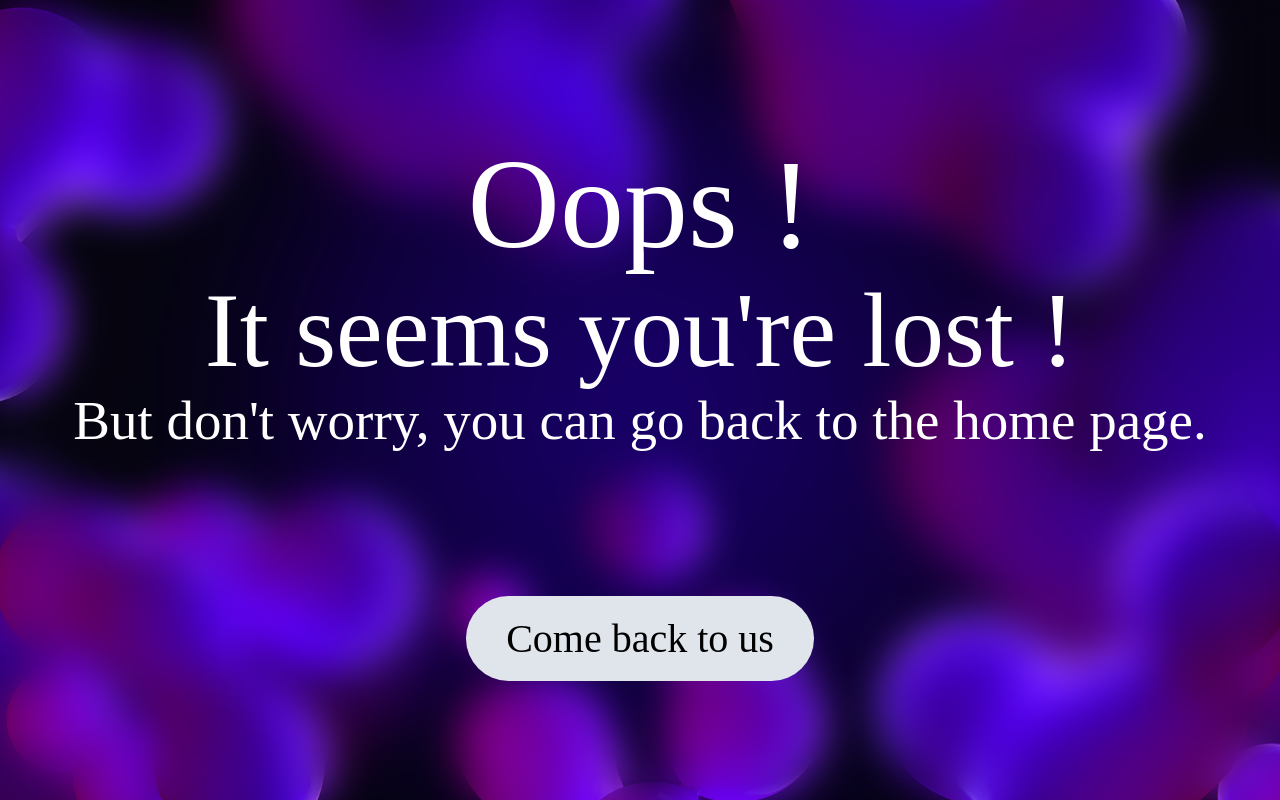
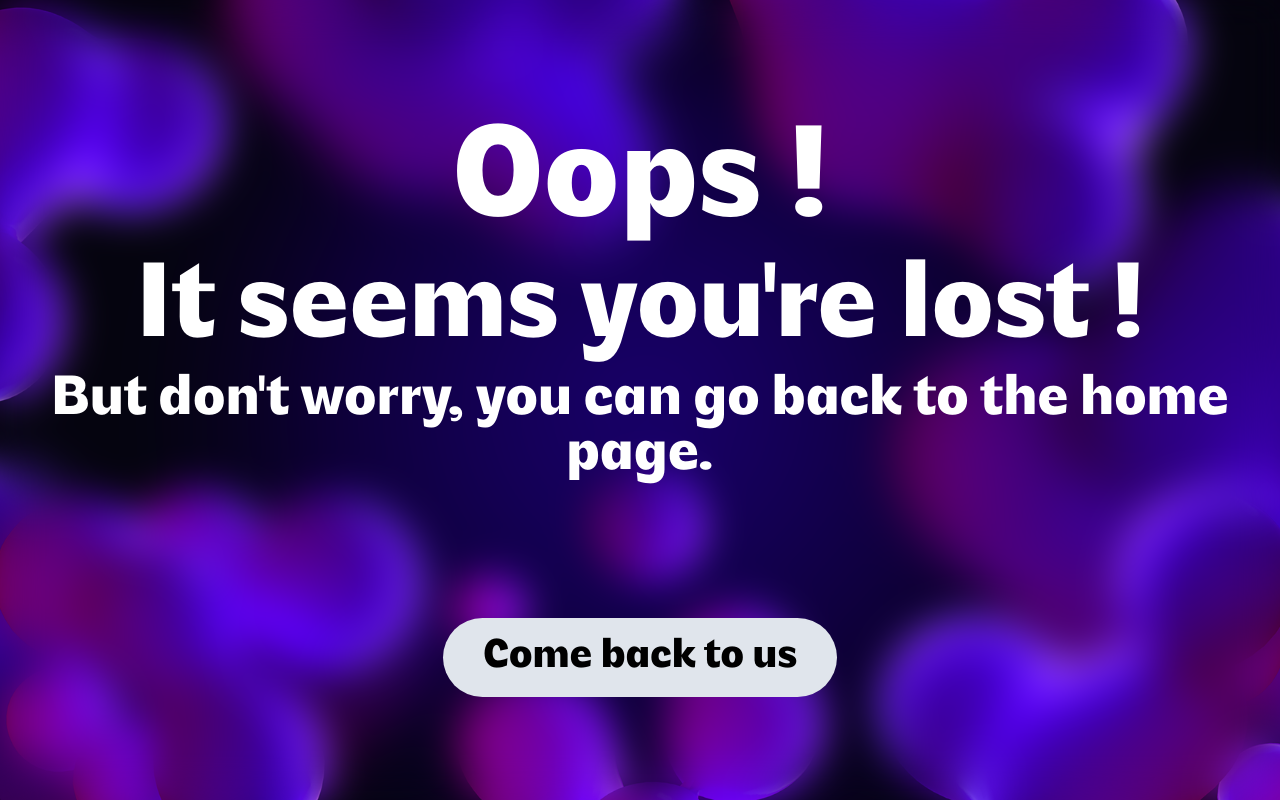
Before and after one commit to AsuCracotte/Portfolio, a plain HTML site: page html/404.html in a window 1280 px wide. Drawn offline with Linux system fonts and the light colour scheme.

Commit message:
Fix CSS layout issues on 404 page and add font styling; remove unnecessary comments from HTML files

```diff
--- a/css/404.css
+++ b/css/404.css
@@ -12,7 +12,8 @@ body {
     backdrop-filter: blur(20px);
     display: flex;
     flex-direction: column;
-    justify-content: space-beetwen;
+    justify-content: space-between;
+    font-family: "Venice Blvd", sans-serif;
 }
 
 main {
@@ -21,6 +22,7 @@ main {
     justify-content: space-evenly;
     gap: 2rem;
     height: 100%;
+    font-family: "Venice Blvd", sans-serif;
 }
 
 .container {
@@ -36,6 +38,7 @@ main {
 
 .text--title {
     font-size: 128px;
+    font-style: bold;
 }
 
 .text--subtitle {
@@ -44,6 +47,7 @@ main {
 
 .text--p{
     font-size: 55px;
+    font-style: bold;
 }
 
 .button {
@@ -70,3 +74,7 @@ article {
 .easter-egg {
     font-size: 1px;
 }
+
+::selection {
+    background-color: #6e0dff;
+}
```
Also changed, not shown: html/404.html (+0 -1 lines), index.html (+0 -1 lines), fonts/Megat.otf (added), fonts/SpaceGrotesk[wght].woff2 (added), 1 other file.
